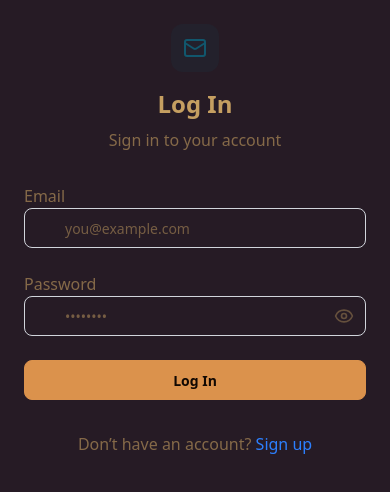
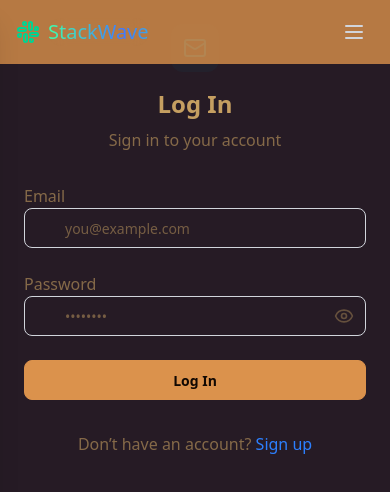
Before and after one commit to Adit122022/StackWave2, a React (Vite) app in the folder Frontend/: page /login in a window 390 px wide. Shown: the top 492 px of the page. Built offline with nearby package versions, Linux system fonts and the light colour scheme.

Commit message:
feat: enhance layout and styling; update Login and AuthImagePattern components for improved responsiveness; integrate Navbar into AppRoute; refine Foooter component styling

```diff
--- a/Frontend/src/Auth/Login.jsx
+++ b/Frontend/src/Auth/Login.jsx
@@ -37,7 +37,7 @@ const Login = () => {
 }
 
   return (
-    <div className="min-h-screen grid lg:grid-cols-2">
+    <div className=" grid lg:grid-cols-2 overflow-y-hidden   min-h-screen">
       {/* Left side */}
       <div className="flex flex-col justify-top items-center p-6 sm:p-12">
         <div className="w-full max-w-md space-y-8">
--- a/Frontend/src/Others/AuthImagesPattern.jsx
+++ b/Frontend/src/Others/AuthImagesPattern.jsx
@@ -16,14 +16,14 @@ const AuthImagePattern = ({ title, subtitle }) => {
       ];
 
     return (
-      <div className="hidden lg:flex items-top justify-center bg-base-200 px-12 pt-5">
+      <div className="hidden lg:flex   items-top justify-center relative bg-base-200 px-12 pt-5">
         <div className="max-w-md text-center">
           {/* Game of Cards Grid */}
-          <div className="grid grid-cols-3 gap-2 mb-5 " style={{ perspective: "1000px" }}>
+          <div className="grid grid-cols-3 gap-2 " style={{ perspective: "1000px" }}>
             {cardImages.map((url, i) => (
               <div
                 key={i}
-                className="relative w-full  aspect-square group cursor-pointer"
+                className="relative w-full   aspect-square group cursor-pointer"
               >
                 <div className="absolute  inset-0 rounded-2xl transition-transform  duration-700 transform group-hover:rotate-y-180 [transform-style:preserve-3d]">
                   {/* Front Face */}
@@ -40,9 +40,6 @@ const AuthImagePattern = ({ title, subtitle }) => {
               </div>
             ))}
           </div>
-
-          {/* Title & Subtitle */}
-          {/* <h2 className="text-2xl font-bold mb-2">{title}</h2> */}
           <GradientText
 
           colors={["#40ffaa", "#4079ff", "#40ffaa", "#4079ff", "#40ffaa"]}
--- a/Frontend/src/Routes/AppRoute.jsx
+++ b/Frontend/src/Routes/AppRoute.jsx
@@ -22,6 +22,7 @@ import TagQuestions from '../components/Question/TagQuestions';
 
 // Layout Components
 import Foooter from '@/components/Foooter';
+import Navbar from '@/components/Navbar';
 
 // Route configuration
 const routes = [
@@ -89,7 +90,9 @@ const AppRoute = () => {
   return (
     <BrowserRouter>
 
-
+     <div className='relative '>
+       <Navbar/>
+     </div>
       <Routes>
         {routes.map((route, index) => {
           const routeElement = route.protected ? (
--- a/Frontend/src/components/Foooter.jsx
+++ b/Frontend/src/components/Foooter.jsx
@@ -1,3 +1,4 @@
+
 import React from 'react'
 import { Link } from 'react-router-dom'
 
@@ -5,7 +6,7 @@ const Foooter = () => {
   return (
     <div>
          {/* Footer */}
-     <footer className="w-full mt-20 bg-base-200 py-6 text-center text-sm text-gray-400 z-10">
+     <footer className="w-full  bg-base-200 py-6 text-center text-sm text-gray-400 z-10">
      <p>
        Made with 💚 by the <span className="font-bold text-white">StackWave</span> Team | &copy; {new Date().getFullYear()}
      </p>
```
